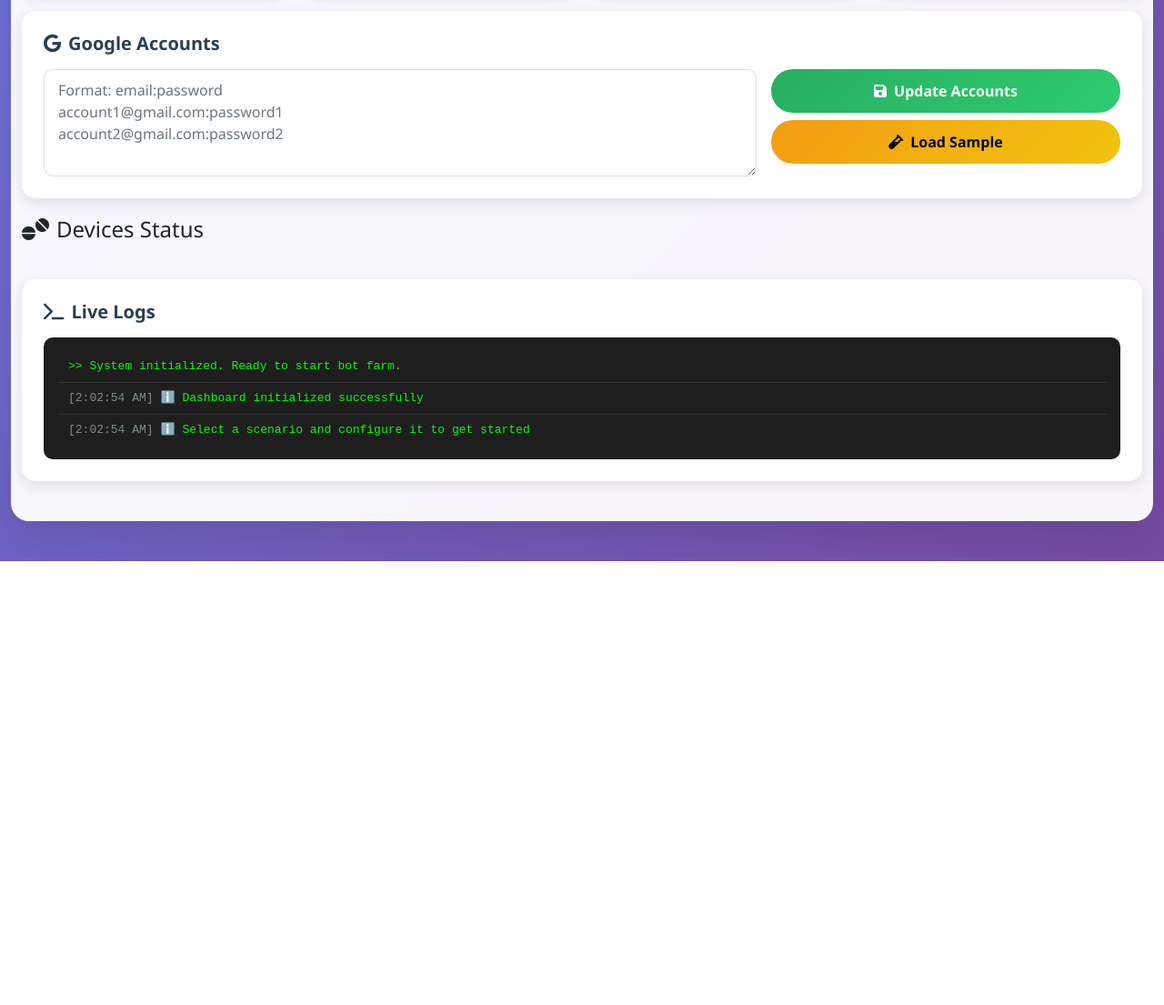
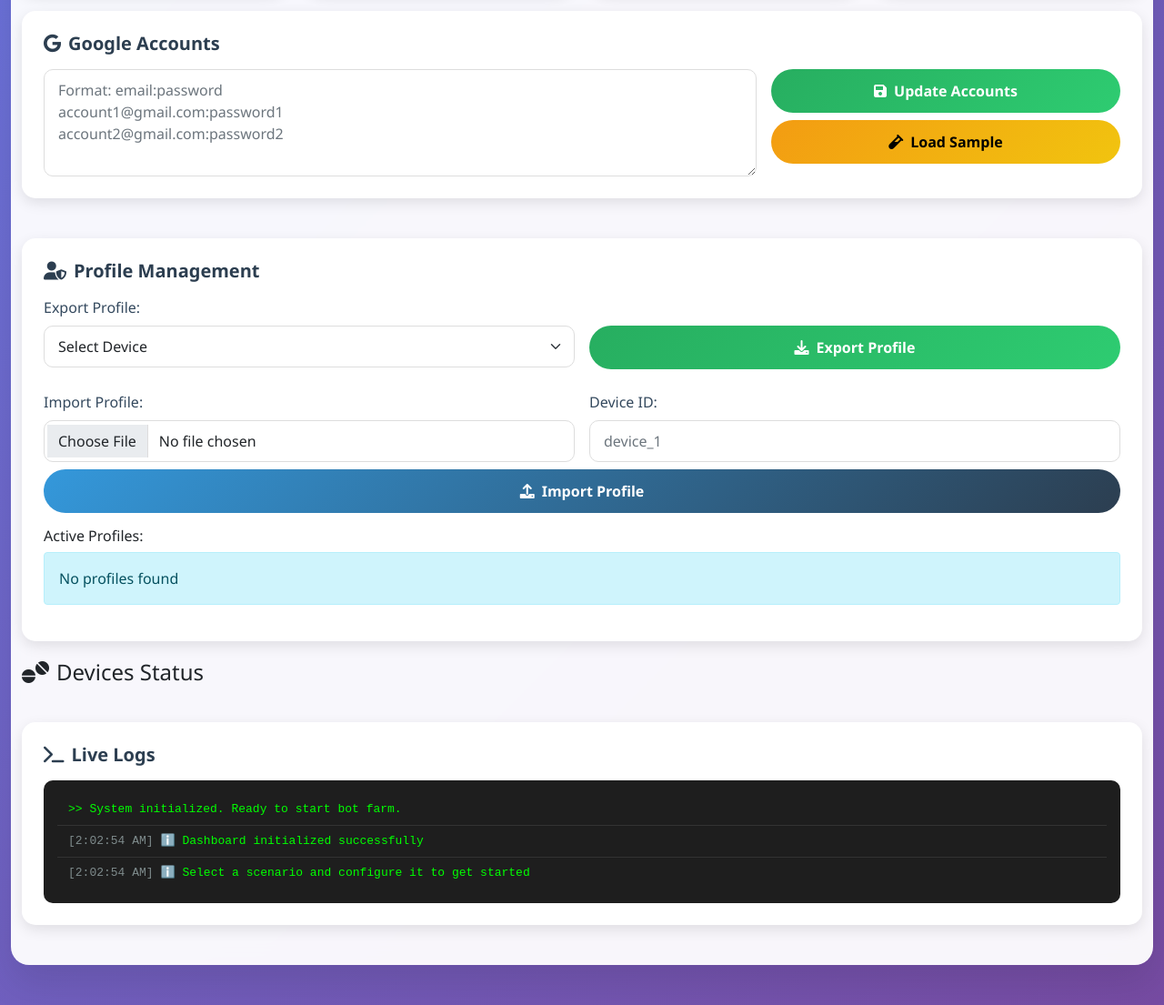
Before and after one commit to wellyerfyanto-arch/bot-farm-manager, a Flask app: page / in a window 1280 px wide. Shown: the part 854-1959 px from the top of the page at 91% size. Before the commit the page ends 1471 px from the top, so only its background shows below. Run offline with Flask 3, Linux system fonts and the light colour scheme; some libraries are stand-ins or nearby versions.

Commit message:
Add files via upload

```diff
--- a/templates/dashboard.html
+++ b/templates/dashboard.html
@@ -7,7 +7,7 @@
     <link href="https://cdn.jsdelivr.net/npm/bootstrap@5.1.3/dist/css/bootstrap.min.css" rel="stylesheet">
     <link href="https://cdnjs.cloudflare.com/ajax/libs/font-awesome/6.0.0/css/all.min.css" rel="stylesheet">
     <link href="https://cdnjs.cloudflare.com/ajax/libs/animate.css/4.1.1/animate.min.css" rel="stylesheet">
-    <link rel="stylesheet" href="style.css">
+    <link rel="stylesheet" href="{{ url_for('static', filename='style.css') }}">
 </head>
 <body>
     <div class="container-fluid py-4">
@@ -233,6 +233,61 @@
                     </div>
                 </div>
 
+                <!-- Profile Management Section -->
+                <div class="row mt-4">
+                    <div class="col-12">
+                        <div class="card stat-card">
+                            <div class="card-body">
+                                <h5 class="card-title">
+                                    <i class="fas fa-user-shield me-2"></i>Profile Management
+                                </h5>
+
+                                <div class="row g-3">
+                                    <div class="col-md-6">
+                                        <label class="form-label">Export Profile:</label>
+                                        <select class="form-select" id="exportDevice">
+                                            <option value="">Select Device</option>
+                                        </select>
+                                    </div>
+                                    <div class="col-md-6">
+                                        <label class="form-label">&nbsp;</label>
+                                        <button class="btn btn-success w-100" onclick="exportProfile()">
+                                            <i class="fas fa-download me-2"></i>Export Profile
+                                        </button>
+                                    </div>
+                                </div>
+
+                                <div class="row g-3 mt-2">
+                                    <div class="col-md-6">
+                                        <label class="form-label">Import Profile:</label>
+                                        <input type="file" class="form-control" id="importFile" accept=".json">
+                                    </div>
+                                    <div class="col-md-6">
+                                        <label class="form-label">Device ID:</label>
+                                        <input type="text" class="form-control" id="importDeviceId" placeholder="device_1">
+                                    </div>
+                                </div>
+                                <div class="row mt-2">
+                                    <div class="col-12">
+                                        <button class="btn btn-primary w-100" onclick="importProfile()">
+                                            <i class="fas fa-upload me-2"></i>Import Profile
+                                        </button>
+                                    </div>
+                                </div>
+
+                                <div class="row mt-3">
+                                    <div class="col-12">
+                                        <h6>Active Profiles:</h6>
+                                        <div id="profilesList" class="mt-2">
+                                            <!-- Profiles will be listed here -->
+                                        </div>
+                                    </div>
+                                </div>
+                            </div>
+                        </div>
+                    </div>
+                </div>
+
                 <!-- Devices Grid -->
                 <div class="row">
                     <div class="col-12">
@@ -265,6 +320,6 @@
     </div>
 
     <script src="https://cdn.jsdelivr.net/npm/bootstrap@5.1.3/dist/js/bootstrap.bundle.min.js"></script>
-    <script src="script.js"></script>
+    <script src="{{ url_for('static', filename='script.js') }}"></script>
 </body>
 </html>
```
